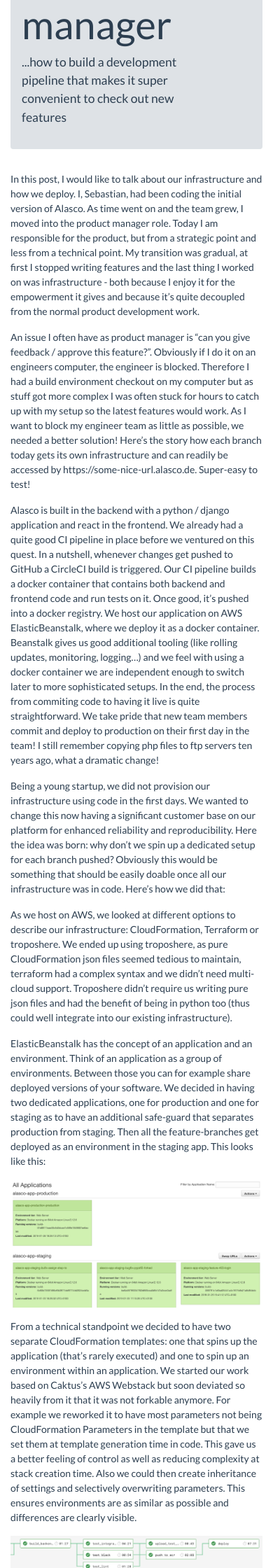
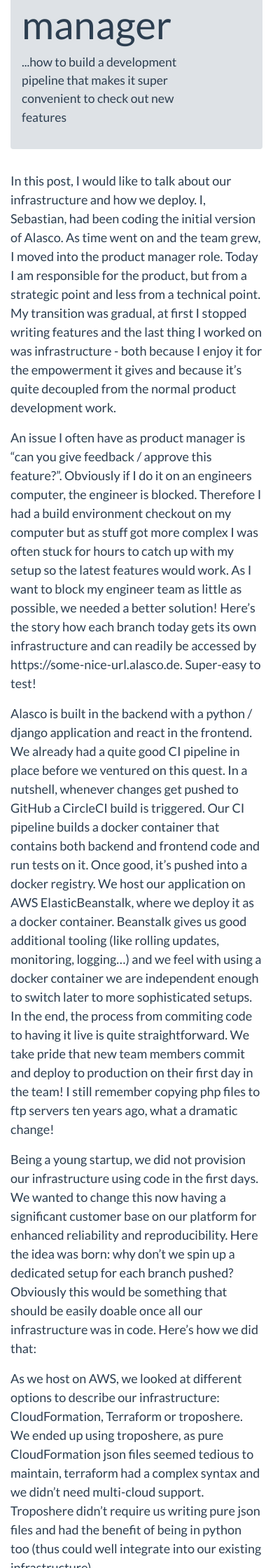
Before and after one commit to alasco-tech/alasco-tech.github.io, a Jekyll site: the page built from _posts/2019-02-14-engineer-to-pm.md, in a window 390 px wide. Shown: the part 438-2678 px from the top of the page at 70% size. Built offline with Jekyll 4.4.1, drawn with Linux system fonts in a browser that asks for light colours; comment, search, counter and statistics services are not loaded.

Commit message:
Small UI tweaks

```diff
--- a/_includes/sidebar.html
+++ b/_includes/sidebar.html
@@ -1,4 +1,4 @@
-<div class="col-md-3 offset-md-1">
+<div class="col-md-3">
   <div class="row mb-4">
     <div class="col">
       <h3>Favorite Blogs</h3>
--- a/_layouts/page.html
+++ b/_layouts/page.html
@@ -14,7 +14,7 @@
     </div>
 
     <div class="row">
-      <div class="col-md-8">
+      <div class="col-md-9">
         {{ content }}
       </div>
       {% include sidebar.html %}
--- a/_layouts/post.html
+++ b/_layouts/post.html
@@ -31,7 +31,7 @@
     </div>
 
     <div class="row">
-      <div class="col-md-8 blog-post-content">
+      <div class="col-md-9 blog-post-content">
         {{ content }}
       </div>
       {% include sidebar.html %}
--- a/assets/css/base.scss
+++ b/assets/css/base.scss
@@ -31,6 +31,10 @@
 .blog-post-content img {
   max-width: 100%;
   height: auto;
+}
+
+.blog-post-content {
+  font-size: 1.125rem;
 }
 
 .blog-post-author-box img {
```
